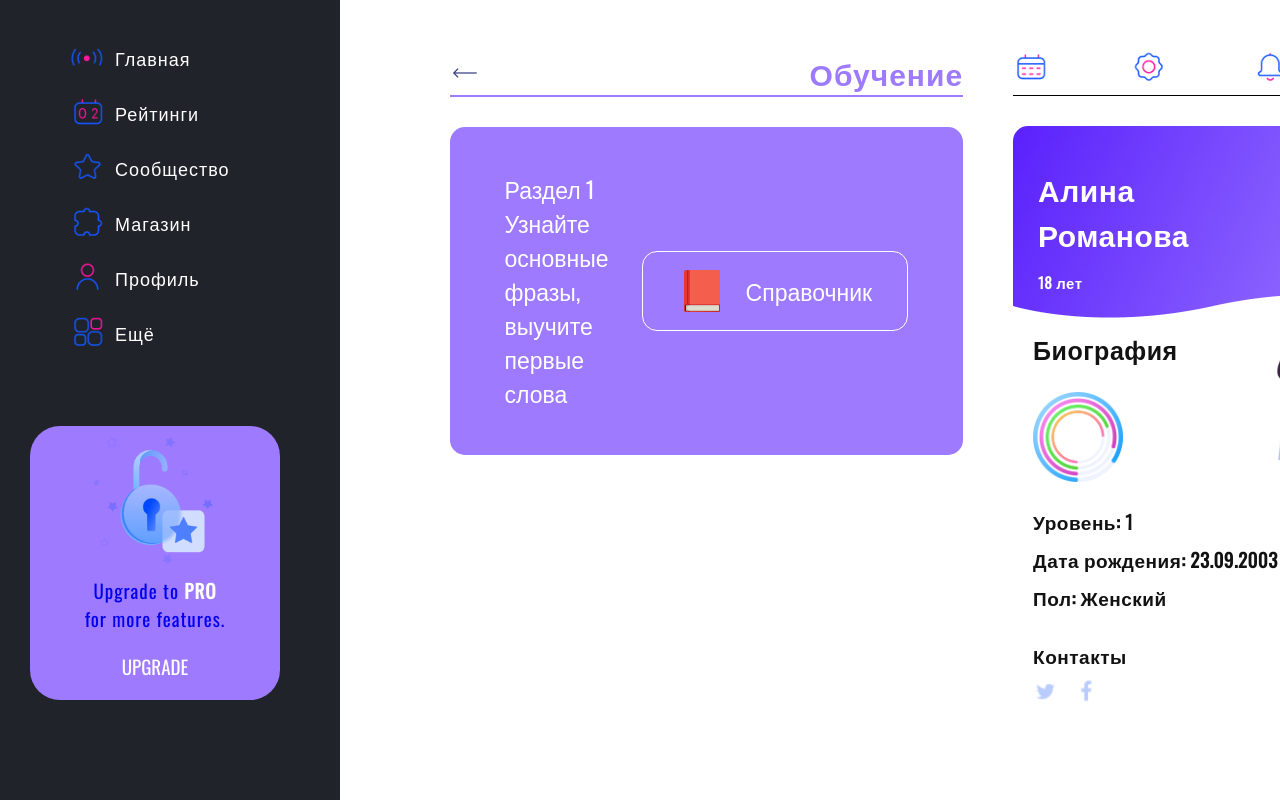
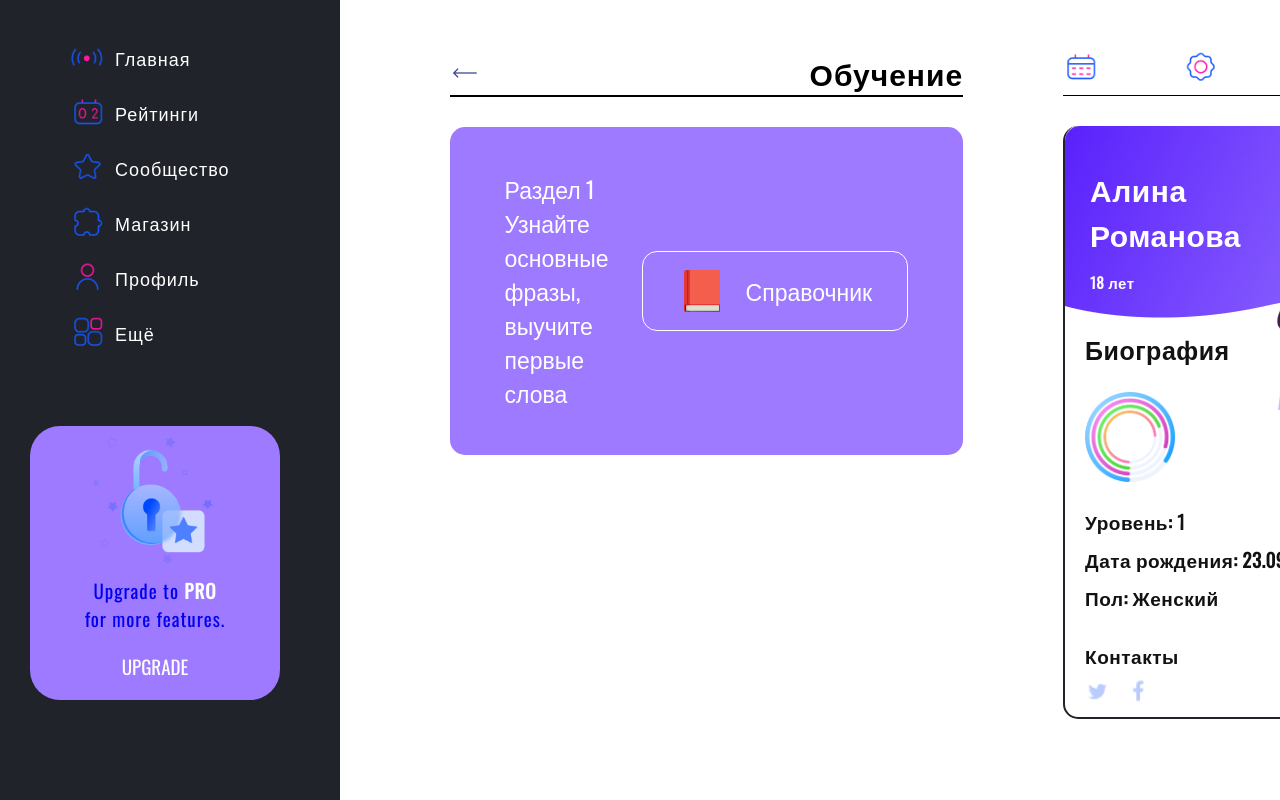
Before and after one commit to Astemir-Gurizhev/vivere, a React (Create React App) app: page /Learn in a window 1280 px wide. Built offline with nearby package versions, Linux system fonts and the light colour scheme.

Commit message:
09 12 2023 Пока все четко

```diff
--- a/src/components/First/First.css
+++ b/src/components/First/First.css
@@ -1,5 +1,5 @@
 .first {
-  margin-top: 110px;
+  padding-top: 110px;
   background: #20232a;
   background-size: cover;
   padding-top: 70px;
@@ -12,6 +12,7 @@
   flex-direction: column;
 }
 .first-title {
+  margin-top: 110px;
   font-size: 72px;
   color: #9D7AFF;
 
--- a/src/components/LearnParts/Learn.css
+++ b/src/components/LearnParts/Learn.css
@@ -107,7 +107,7 @@
   padding-right: 50px;
 }
 .center-header{
-  border-bottom: 2px solid  #9D7AFF;
+  border-bottom: 2px solid  black;
   max-width: 800px;
   display: flex;
   align-items: center;
@@ -120,7 +120,7 @@
 
 }
 .center-header__title {
-  color: #9D7AFF;
+  color: black;
   font-size: 30px;
   font-style: normal;
   font-weight: 600;
@@ -183,8 +183,9 @@
 /* ------------------RIGHT--------------------- */
 
 .right {
+  padding-top: 50px;
   padding-right: 150px;
-  margin-top: 50px;
+  padding-left: 50px;
   position: relative;
 
 }
@@ -217,7 +218,8 @@
   margin: 0 auto;
   max-width: 400px;
   margin-bottom: 40px;
-
+  border: 2px solid #20232a;
+  border-top: none;
 }
 .right-profile__head{
   background: url("../../images/Learn/Right/Rectangle\ 45.png") no-repeat;
@@ -250,6 +252,7 @@
 }
 .right-profile__bio {
   margin-left: 20px;
+
 
 }
 .right-profile__bio__text{
```
Also changed, not shown: src/images/Kbr/11.png.
